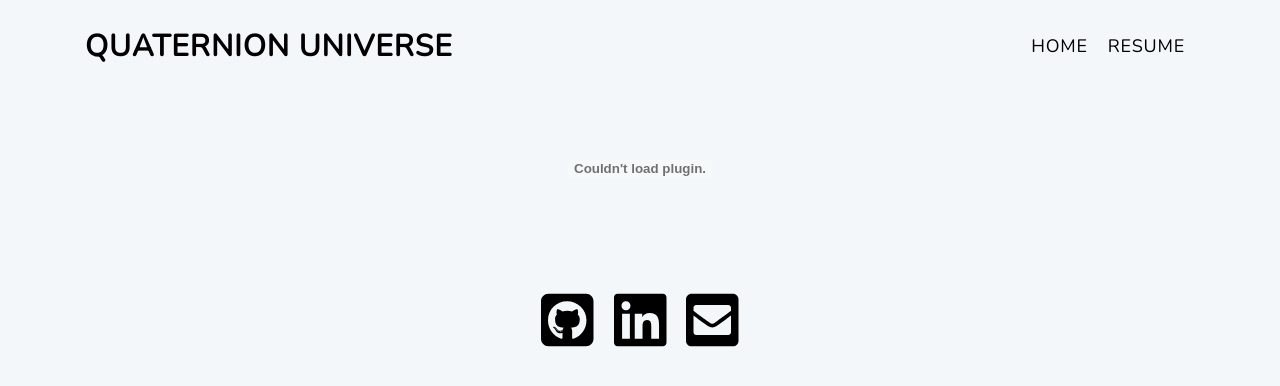
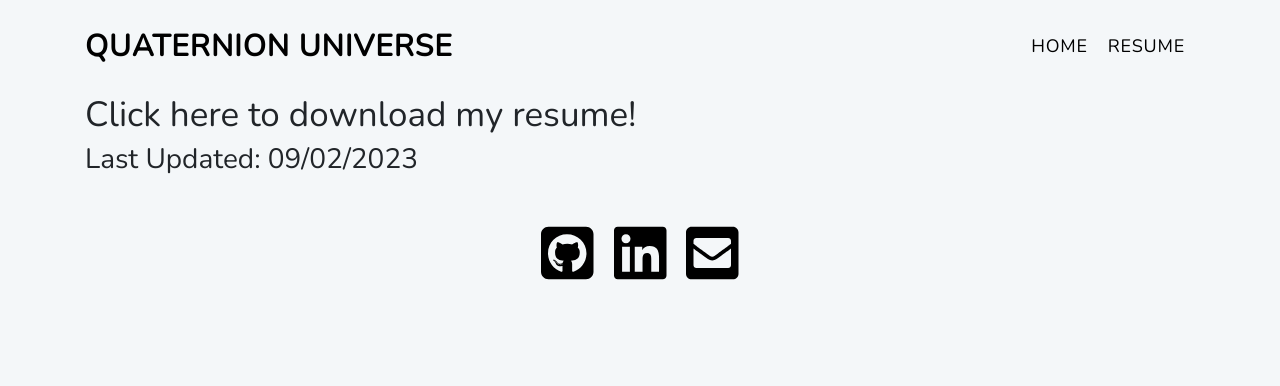
Before and after one commit to RedFlame2112/quaternion-universe, a Next.js app: page /resume in a window 1280 px wide. Shown: the top 386 px of the page. Built offline with nearby package versions, Linux system fonts and the light colour scheme.

Commit message:
Updated resume

```diff
--- a/pages/resume.js
+++ b/pages/resume.js
@@ -2,12 +2,10 @@ import PageLayout from "components/PageLayout";
 const Resume = () => {
   return (
     <PageLayout>
-      <embed
-        src="Resume-9-02-2023.pdf"
-        type="application/pdf"
-        width="100%"
-        height="100%"
-      />
+      <a href = "https://docs.google.com/document/d/1m5Ww05BQ3KCiIJyg-ZxtGFdZJOVATADGKHAMrIH7dQw/export?format=pdf">
+        <h1>Click here to download my resume!</h1>
+      </a>
+      <h2>Last Updated: 09/02/2023</h2>
     </PageLayout>
   );
 }
```
